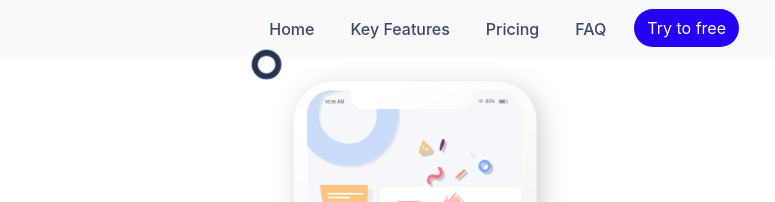
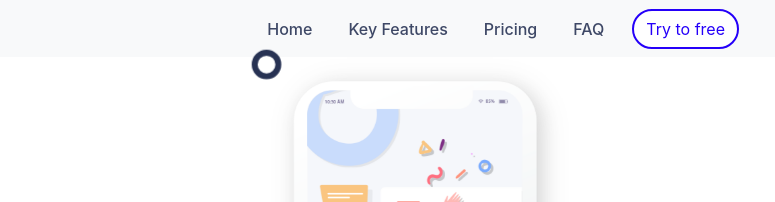
Before and after one commit to Aynul-Hasan/Applab, a plain HTML site: page index.html in a window 1280 px wide. In both pictures the pointer is over the button "Try to free". Shown: the top 202 px of the page, 505-1280 px from the left. Drawn offline with nearby package versions, Linux system fonts and the light colour scheme.

Commit message:
css change

```diff
--- a/style.css
+++ b/style.css
@@ -44,6 +44,12 @@ header{
     outline: none !important;
     border-radius: 20px !important;
     color: #fff !important;
+    transition: all .6s ease-in-out !important;
+}
+.nav-bt:hover{
+    background-color: #ffffff !important;
+    color: #2500f9 !important;
+    border: solid 2px #2500f9;
 }
 .app{
     display: block;
```
